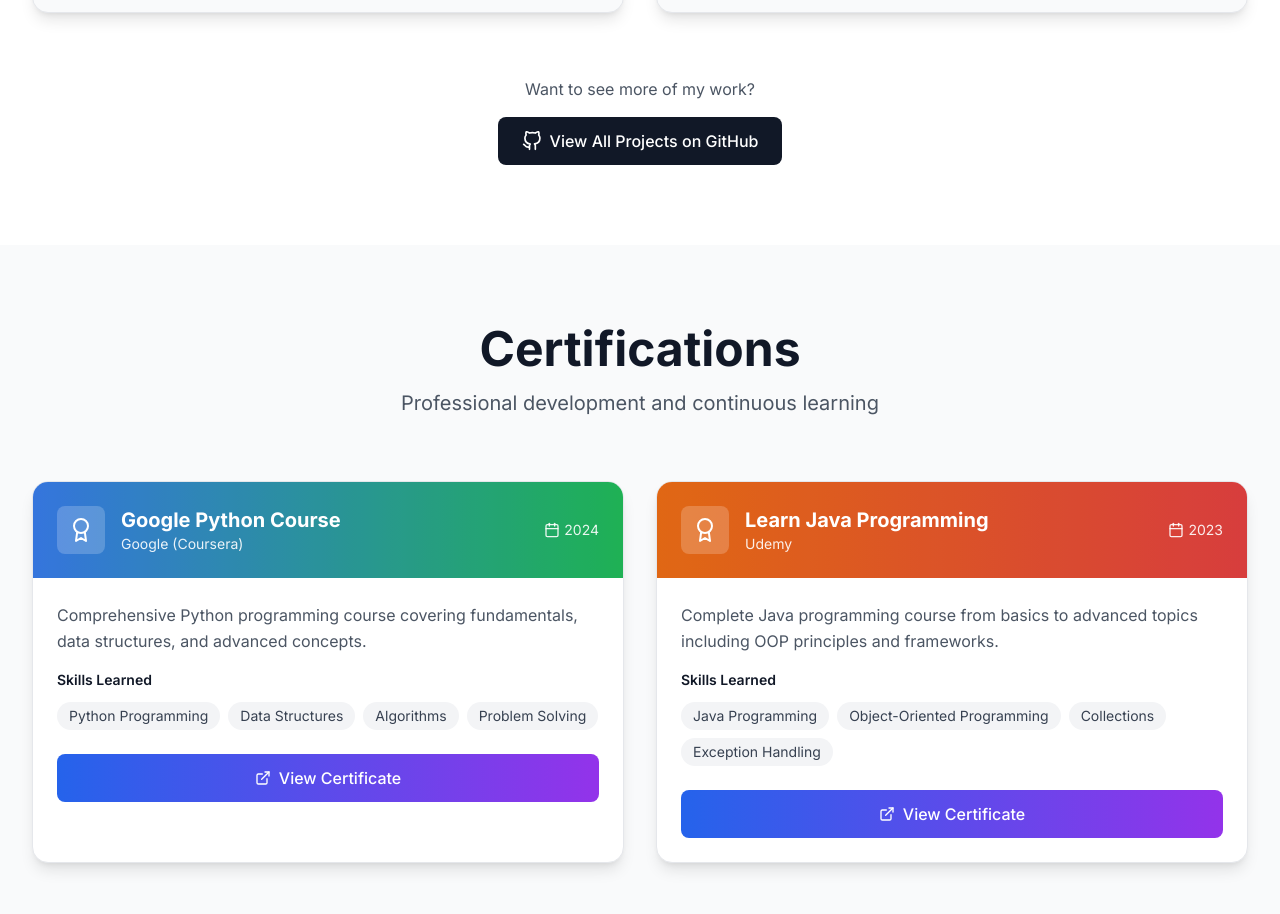
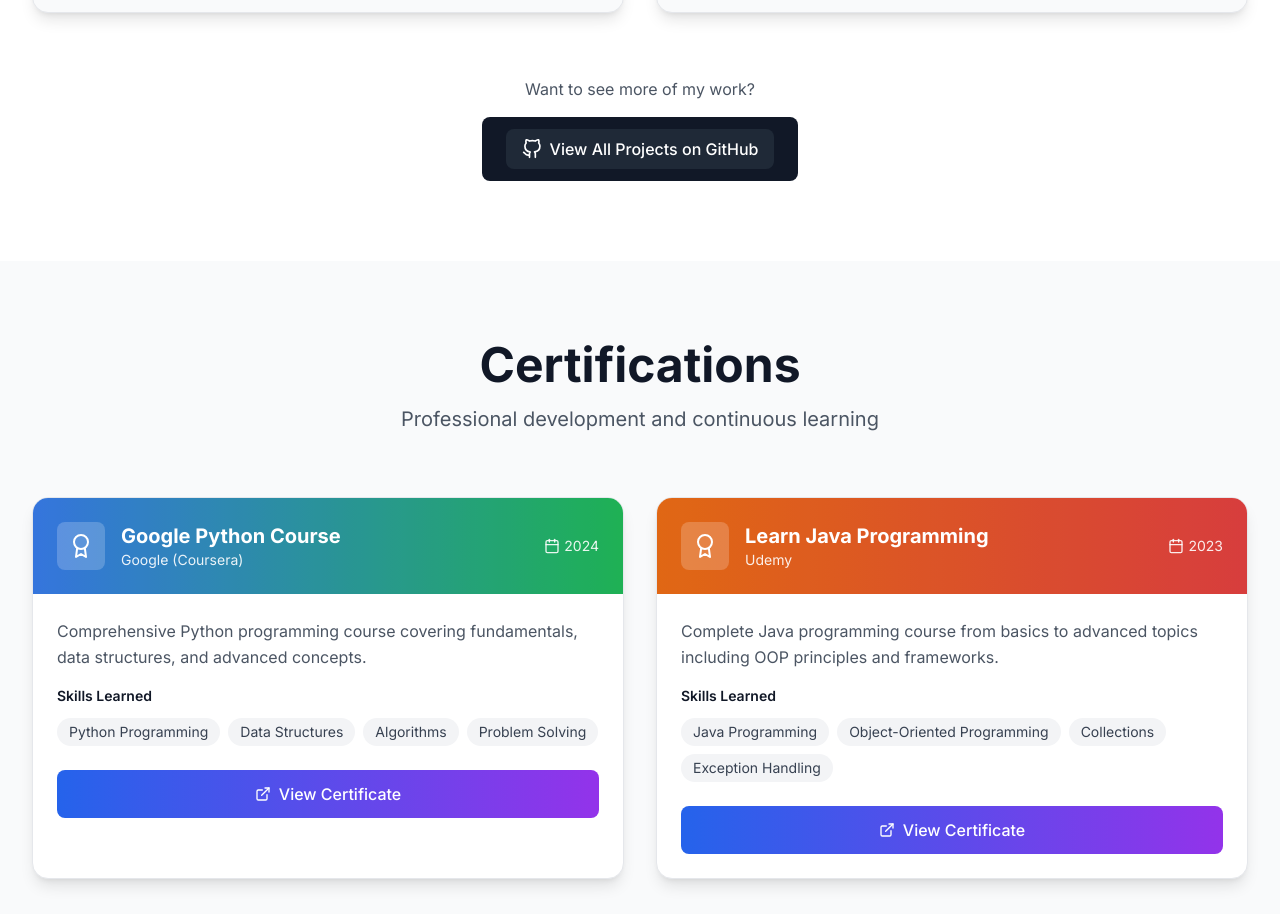
Before and after one commit to ankit6392-git/Ankit-rajput-portfolio, a React (Vite) app: page / in a window 1280 px wide. Shown: the part 5679-6593 px from the top of the page. Built offline with nearby package versions, Linux system fonts and the light colour scheme.

Commit message:
Update Projects.tsx

```diff
--- a/src/components/Projects.tsx
+++ b/src/components/Projects.tsx
@@ -194,8 +194,16 @@ const Projects: React.FC = () => {
             whileTap={{ scale: 0.95 }}
           >
 
-            <FiGithub className="w-5 h-5 mr-2" />
-            View All Projects on GitHub
+
+            <a
+      href="https://github.com/your-username" // 🔹 Replace with your GitHub URL
+      target="_blank"
+      rel="noopener noreferrer"
+      className="flex items-center px-4 py-2 bg-gray-800 text-white rounded-lg hover:bg-gray-900 transition-colors"
+    >
+      <FiGithub className="w-5 h-5 mr-2" />
+       View All Projects on GitHub
+    </a>
           </motion.button>
         </motion.div>
       </div>
```
